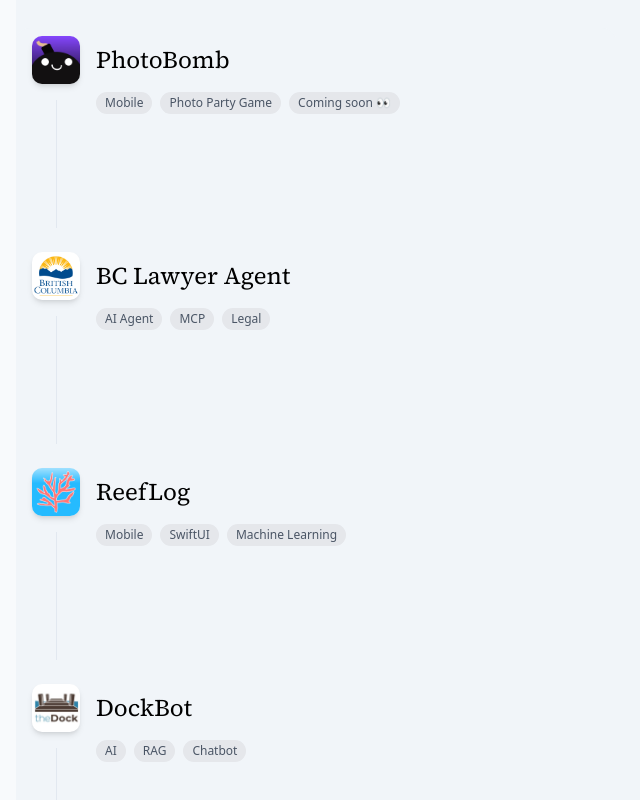
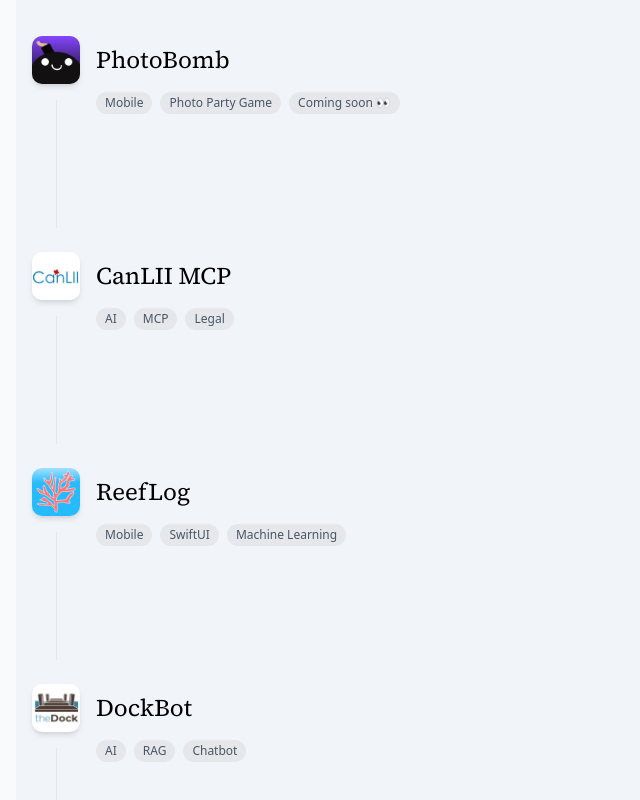
Before and after one commit to Alhwyn/portfolio, a Next.js app: page / in a window 1280 px wide. Shown: the part 836-1636 px from the top of the page, without its empty margins (0-640 px from the left). Built offline with nearby package versions, Linux system fonts and the light colour scheme.

Commit message:
updated the projects

```diff
--- a/app/page.tsx
+++ b/app/page.tsx
@@ -21,11 +21,11 @@
     article: <PhotoBomb />,
   },
   {
-    id: "AI Lawyer Assistant",
-    title: "BC Lawyer Agent",
+    id: "CanLII MCP",
+    title: "CanLII MCP",
     year: "2025",
-    tags: ["AI Agent", "MCP", "Legal"],
-    icon: "/image/icon/bc_icon.png",
+    tags: ["AI", "MCP", "Legal"],
+    icon: "/image/icon/canlii.jpg",
     article: <LawyerAgent />,
   },
   {
--- a/components/ProjectArticle.tsx/LawyerAgent.tsx
+++ b/components/ProjectArticle.tsx/LawyerAgent.tsx
@@ -1,42 +1,49 @@
-
+import { Skeleton } from "../ui/skeleton";
+import { useState } from "react";
+import { motion } from "framer-motion";
 
 export default function LawyerAgent() {
-
+  const [isVideoLoading, setIsVideoLoading] = useState(true);
   return (
-    <article className="max-w-3xl mx-auto bg-slate-100 rounded-xl dark:bg-neutral-900 dark:text-neutral-400 space-y-8">
+    <article className="max-w-3xl mx-auto bg-slate-100 rounded-xl space-y-8 dark:bg-neutral-900 dark:text-neutral-400">
       {/* Project image */}
       <div className="w-full flex justify-center mb-8">
-        <video
-          src="./video/lawyeragent-demo.mp4"
+        {isVideoLoading && (
+          <Skeleton className="w-[600px] h-[330px] rounded-lg bg-gray-300 dark:bg-neutral-700 "  />
+        )}
+        <motion.video
+          src="./video/law_demo.mp4"
           width={600}
           height={340}
-          className="rounded-lg object-cover"
+          className={`rounded-lg object-cover ${isVideoLoading ? "hidden" : "block"}`}
           autoPlay
           muted
           loop
           playsInline
+          initial={{ opacity: 0 }}
+          animate={{ opacity: isVideoLoading ? 0 : 1 }}
+          transition={{ duration: 0.5 }}
+          onLoadedData={() => setIsVideoLoading(false)}
         />
       </div>
 
       {/* Project info grid */}
       <div className="grid grid-cols-1 md:grid-cols-2 gap-y-8 gap-x-12 text-gray-800 dark:text-neutral-400">
         <div className="font-semibold text-gray-500 dark:text-neutral-400">Project</div>
-        <div>BC Lawyer Agent – an AI-powered assistant for legal information and document drafting</div>
+        <div>A Model Context Protocol (MCP) server for Canadian legal research using the CanLii database</div>
 
-        <div className="font-semibold text-gray-5000 dark:text-neutral-400">Tools</div>
-        <div>Gemini Pro, Python, FastAPI, LangChain, Vercel</div>
+        <div className="font-semibold text-gray-50 dark:text-neutral-400">Tools</div>
+        <div>TypeScript, Cloudflare Workers, CanLii API, MCP Protocol</div>
       </div>
 
       <div className="pt-6 pb-20">
         <p className="leading-loose">
-
-          (AI Slop btw)
-
-          <br/>
-          BC Lawyer Agent is an AI assistant designed to help users navigate legal information and generate draft legal documents.
-          Built using Gemini Pro for advanced language understanding and Python for backend logic, the agent can answer legal questions, summarize statutes, and assist with document creation.
-          The project leverages FastAPI and LangChain for robust API endpoints and prompt engineering, providing a seamless and secure user experience.
-          This project deepened my understanding of AI integration, prompt design, and the challenges of building trustworthy tools for sensitive domains like law.
+          This project is a Model Context Protocol (MCP) server built specifically for Canadian legal research.
+          It integrates with the CanLii database to provide AI assistants with access to Canadian case law,
+          statutes, and legal resources. Built with TypeScript and deployed on Cloudflare Workers for fast,
+          global access, the MCP server enables seamless legal research capabilities for AI applications.
+          The project demonstrates how to build robust API integrations with legal databases while maintaining
+          performance and reliability at scale.
         </p>
       </div>
     </article>
```
Also changed, not shown: public/image/icon/canlii.jpg (added), 1 other file (tests, documents, lock files or other folders).
